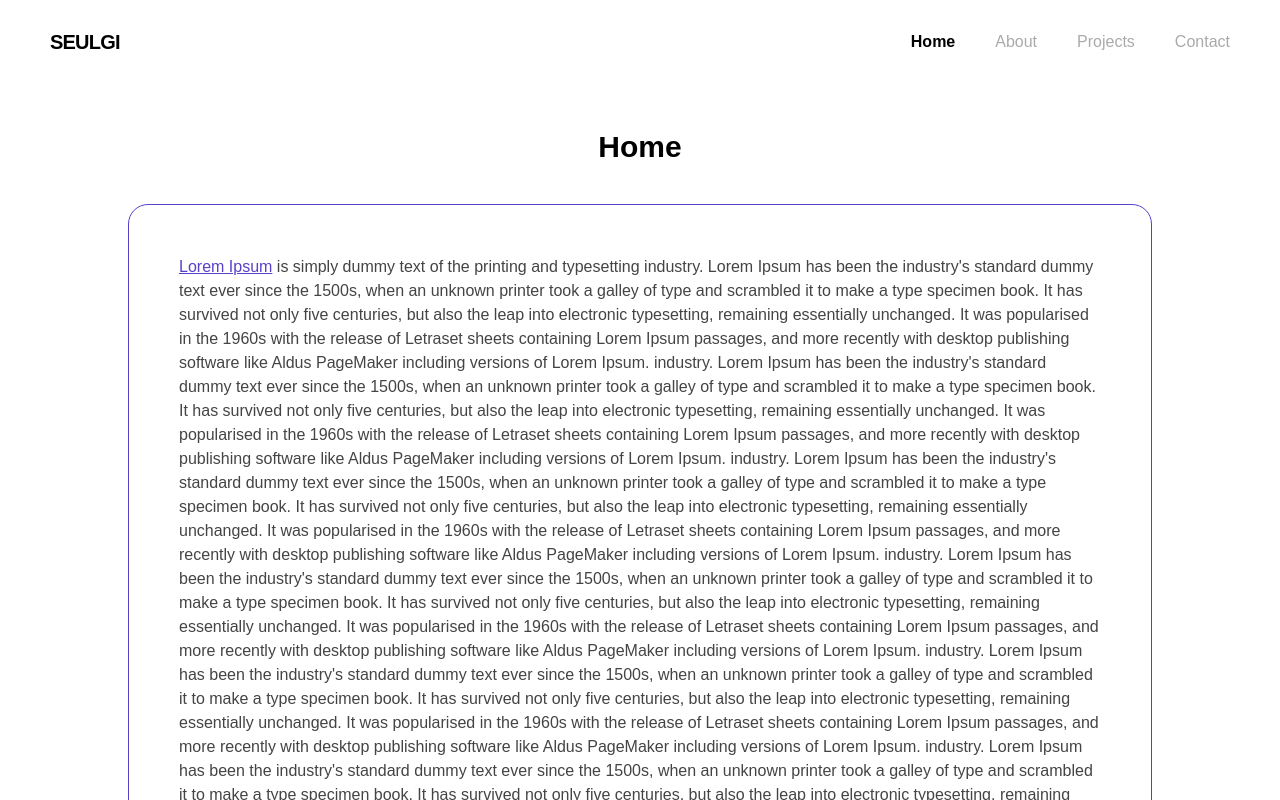
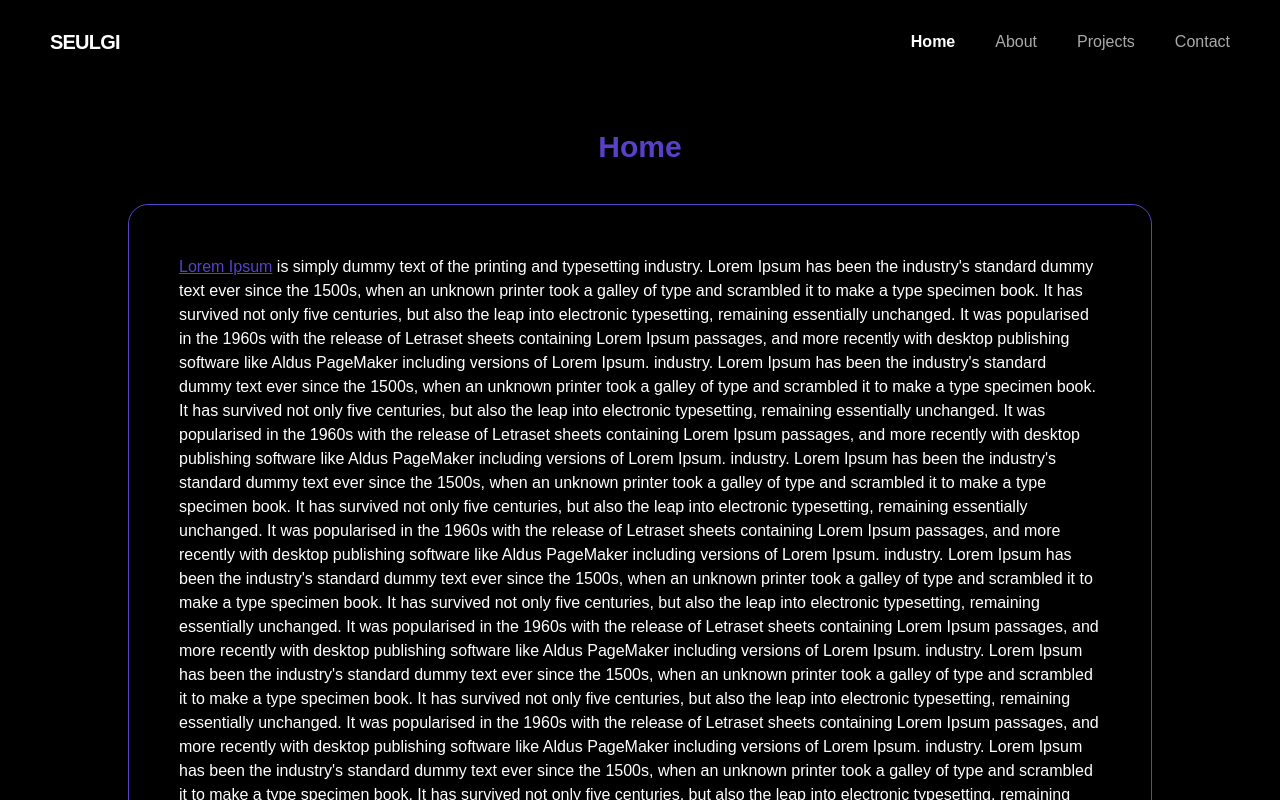
Before and after one commit to seulseul87/react_app, a React (Create React App) app: page / in a window 1280 px wide. Shown: the top 800 px of the page. Built offline with nearby package versions, Linux system fonts and the light colour scheme; the HTML template or start-up script is replaced by a standard one.

Commit message:
no message

```diff
--- a/src/assets/css/style.css
+++ b/src/assets/css/style.css
@@ -9,6 +9,7 @@ body {
     padding-top:80px;
     font-size: 16px;
     line-height: 24px;
+    background-color: #000;
 }
 a {
     color: #5a40c9;
@@ -20,7 +21,7 @@ header {
     top:0;
     left:0;
     width:100%;
-    background-color: #fff;
+    background-color: #000;
 }
 header a {
     text-decoration: none;
@@ -44,7 +45,6 @@ header .logo {
     font-size: 20px;
     font-weight: bold;
     letter-spacing: -0.8px;
-    color: #000;
 }
 header .menu-list {
     display: block;
@@ -53,7 +53,7 @@ header .menu-list {
 }
 header .active {
     font-weight: bold;
-    color: #000;
+    color: #fff;
 }
 
 
@@ -65,7 +65,7 @@ main h2 {
     margin-top: 20px;
     font-size: 30px;
     text-align: center;
-    color: #000;
+    color: #5a40c9;
 }
 main .content {
     margin: 0 auto;
@@ -75,5 +75,12 @@ main .content {
     border-radius: 20px;
     padding: 50px;
     font-size: 16px;
-    color: #444;
+    color: #fff;
 }
+
+
+/* Media Query */
+/* Medium devices */
+/* @media (min-width: 768px) {
+
+} */
--- a/src/components/Header.jsx
+++ b/src/components/Header.jsx
@@ -5,7 +5,11 @@ export default function App() {
     return (
         <header>
             <nav>
-                <h1><NavLink to="/" className="logo">SEULGI</NavLink></h1>
+                <h1>
+                    <NavLink to="/" className="logo">
+                        SEULGI
+                    </NavLink>
+                </h1>
                 <ul>
                     <li>
                         <NavLink to="/" className="menu-list" activeClassName="active">
```
